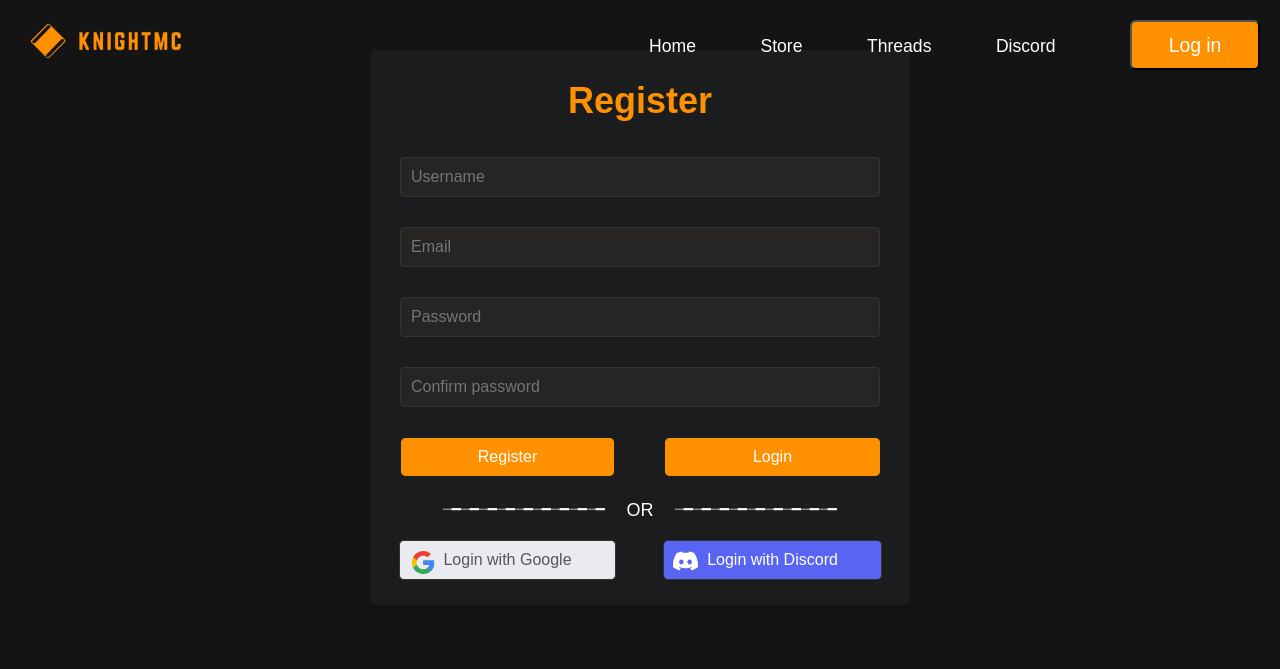
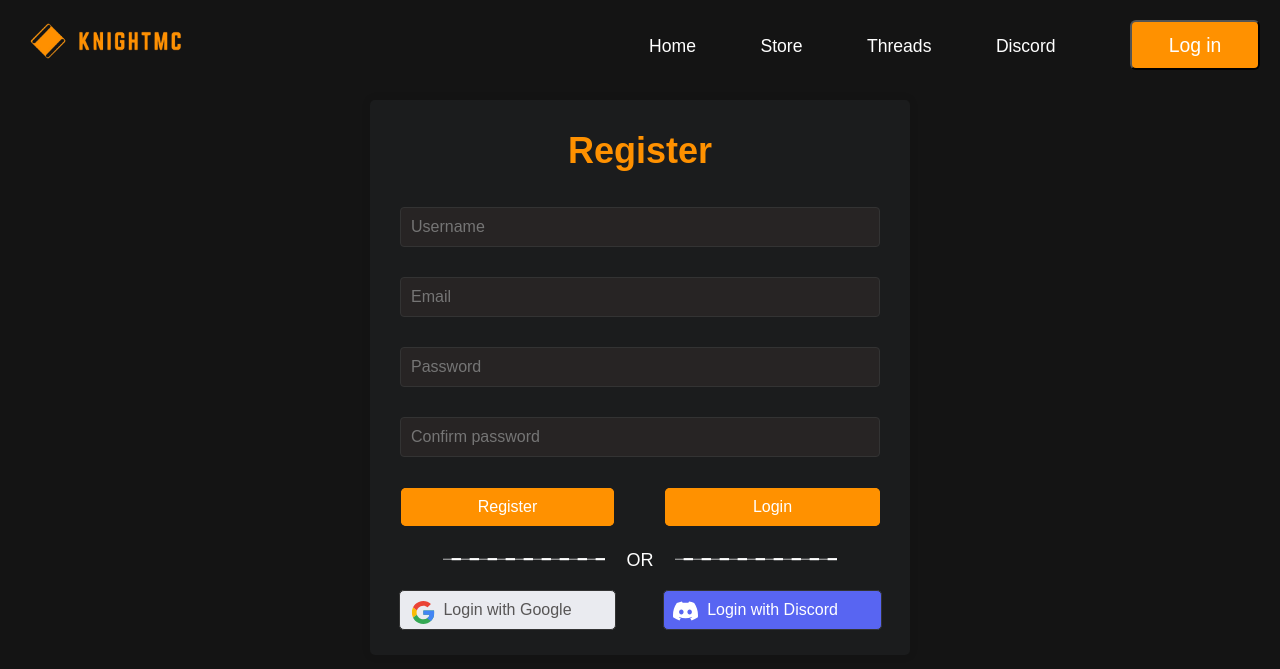
Before and after one commit to virendraXD/knightmc.github.io, a PHP site: page /html-files/register.html in a window 1280 px wide. Shown: the top 669 px of the page. Run offline with PHP 8.4, Linux system fonts and the light colour scheme.

Commit message:
Update register.css

```diff
--- a/css-files/register.css
+++ b/css-files/register.css
@@ -91,7 +91,7 @@ img{
     width: 540px;
     height: 555px;
     padding: 30px;
-    margin: 50px auto;
+    margin: 100px auto;
     background-color:rgb(27, 28, 29);
     /* border: 1px solid #ccc; */
     border-radius: 5px;
```
